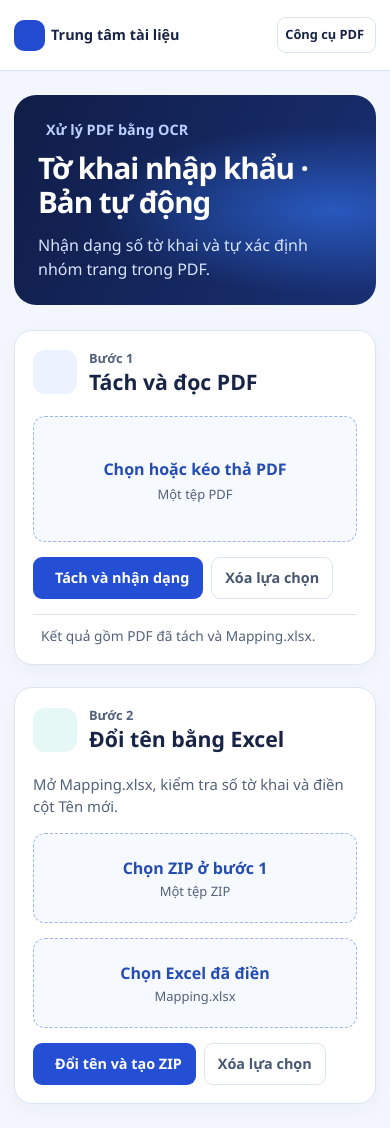
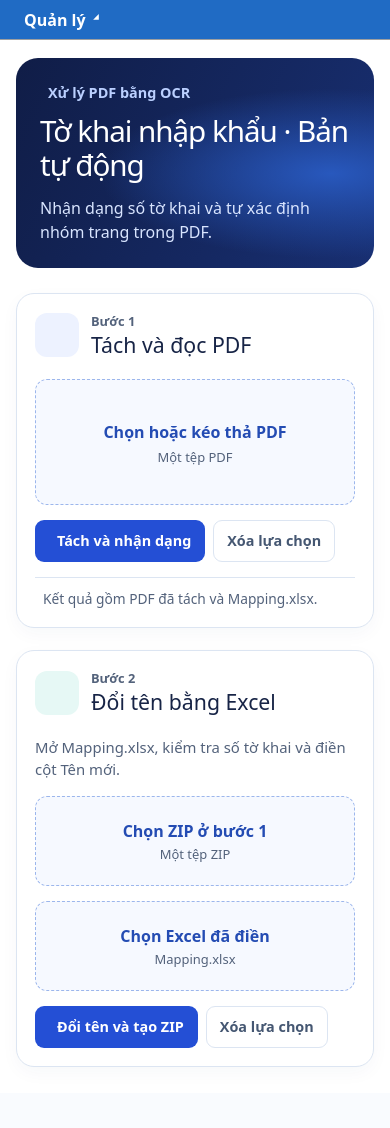
Before and after one commit to NguyenHoangThai0204/C0302_HoangThai, an ASP.NET Core app: page /Pdf/Upload in a window 390 px wide. After the commit the page ends 1067 px from the top, so only its background shows below. Run offline with ASP.NET Core 8, Linux system fonts and the light colour scheme; some libraries are stand-ins or nearby versions; some web fonts are replaced.

Commit message:
Restore shared layout and menu on OCR upload pages

```diff
--- a/C0302_HoangThai/Views/Pdf/Upload.cshtml
+++ b/C0302_HoangThai/Views/Pdf/Upload.cshtml
@@ -1,6 +1,5 @@
 @using C0302_HoangThai.Models
 @{
-    Layout = "_OcrLayout";
     var workspace = new OcrWorkspaceModel(
         "Tờ khai nhập khẩu · Bản tự động",
         "Nhận dạng số tờ khai và tự xác định nhóm trang trong PDF.",
@@ -9,4 +8,14 @@
     ViewData["Title"] = workspace.Title;
 }
 
-<partial name="_OcrWorkspace" model="workspace" />
+@section Styles {
+    <link rel="stylesheet" href="~/dist/css/CSS0302/ocr-workspace.css" asp-append-version="true" />
+}
+
+<div class="ocr-workspace" lang="vi">
+    <partial name="_OcrWorkspace" model="workspace" />
+</div>
+
+@section Scripts {
+    <script type="module" src="~/dist/js/J0302/ocr-workspace.js" asp-append-version="true"></script>
+}
--- a/C0302_HoangThai/Views/Shared/_Layout.cshtml
+++ b/C0302_HoangThai/Views/Shared/_Layout.cshtml
@@ -125,14 +125,14 @@
         <footer class="footer footer-transparent d-print-none pb-2 p-0">
         </footer>
     </div>
-    <script src="/dist/lib/jquery/jquery.min.js"></script>
+    <script src="/dist/lib/Jquery/jquery.min.js"></script>
     <script src="/dist/lib/apexcharts/dist/apexcharts.min.js" defer></script>
     <script src="/dist/lib/tom-select/dist/js/tom-select.base.js" defer asp-append-version="true"></script>
     <script src="/dist/lib/datetimepicker/popper.min.js" defer></script>
     <script src="/dist/lib/datetimepicker/moment.min.js" defer></script>
     <script src="/dist/lib/datetimepicker/moment-with-locales.min.js" defer></script>
     <script src="/dist/lib/datetimepicker/bootstrap-datetimepicker.min.js" defer></script>
-    <script src="/dist/lib/jquery/jquery.inputmask.js" defer></script>
+    <script src="/dist/lib/Jquery/jquery.inputmask.js" defer></script>
     <script src="/dist/lib/popper.js/umd/popper.min.js" defer></script>
     <script src="/dist/lib/bootstrap/dist/js/bootstrap.bundle.min.js" defer></script>
 
--- a/C0302_HoangThai/Views/Shared/_OcrLayout.cshtml
+++ /dev/null
@@ -1,36 +0,0 @@
-<!doctype html>
-<html lang="vi">
-<head>
-    <meta charset="utf-8" />
-    <meta name="viewport" content="width=device-width, initial-scale=1" />
-    <meta name="referrer" content="no-referrer" />
-    <title>@ViewData["Title"] · Trung tâm tài liệu</title>
-    <link rel="stylesheet" href="~/dist/lib/webfont/tabler-icons.css" />
-    <link rel="stylesheet" href="~/dist/css/CSS0302/ocr-workspace.css" asp-append-version="true" />
-</head>
-<body>
-    <header class="workspace-header">
-        <div class="workspace-width workspace-nav">
-            <a class="workspace-brand" asp-controller="Home" asp-action="Index">
-                <span class="brand-icon"><i class="ti ti-files" aria-hidden="true"></i></span>
-                Trung tâm tài liệu
-            </a>
-            <nav aria-label="Các công cụ OCR">
-                <details class="nav-tools">
-                    <summary>Công cụ PDF <i class="ti ti-chevron-down" aria-hidden="true"></i></summary>
-                    <div class="nav-tools-links">
-                        <a asp-controller="PdfV2" asp-action="Upload">Tờ khai nhập khẩu</a>
-                        <a asp-controller="PdfRenamer3Page" asp-action="Upload">Tờ khai xuất khẩu</a>
-                        <a asp-controller="PdfRenamerPDFNSNN" asp-action="Upload">Chứng từ NSNN</a>
-                        <a asp-controller="PdfRenamerPDFCu" asp-action="Upload">Chứng từ POD</a>
-                        <a asp-controller="MergePDF" asp-action="Upload">Gộp PDF</a>
-                    </div>
-                </details>
-            </nav>
-        </div>
-    </header>
-    <main class="workspace-width workspace-main">
-        @RenderBody()
-    </main>
-</body>
-</html>
--- a/C0302_HoangThai/Views/Shared/_OcrWorkspace.cshtml
+++ b/C0302_HoangThai/Views/Shared/_OcrWorkspace.cshtml
@@ -119,4 +119,3 @@
         <button class="workspace-button button-plain" type="button" data-loader-close>Đóng</button>
     </div>
 </dialog>
-<script src="~/dist/js/J0302/ocr-workspace.js" asp-append-version="true" defer></script>
--- a/C0302_HoangThai/wwwroot/dist/css/CSS0302/ocr-workspace.css
+++ b/C0302_HoangThai/wwwroot/dist/css/CSS0302/ocr-workspace.css
@@ -1,110 +1,81 @@
-:root {
-    color-scheme: light;
+.ocr-workspace {
     --ink: #172446;
     --muted: #53627b;
     --line: #dce5f2;
     --brand: #244fd5;
     --surface: #f3f6fc;
-    font-family: "Segoe UI", system-ui, sans-serif;
+    width: min(1120px, calc(100% - 32px));
+    margin-inline: auto;
+    padding-block: clamp(18px, 3vw, 36px);
+    color: var(--ink);
+    line-height: 1.5;
 }
 
-*, *::before, *::after { box-sizing: border-box; }
-[hidden] { display: none !important; }
-body { margin: 0; background: var(--surface); color: var(--ink); line-height: 1.5; }
-a { color: inherit; }
-button, input { font: inherit; }
-button, summary { cursor: pointer; }
-button:disabled { cursor: wait; opacity: .7; }
-:focus-visible { outline: 3px solid #729aff; outline-offset: 3px; }
+.ocr-workspace [hidden] { display: none !important; }
+.ocr-workspace button:disabled { cursor: wait; opacity: .7; }
+.ocr-workspace :focus-visible { outline: 3px solid #729aff; outline-offset: 3px; }
 
-.workspace-width { width: min(1120px, calc(100% - 48px)); margin-inline: auto; }
-.workspace-header { background: #fff; border-bottom: 1px solid var(--line); }
-.workspace-nav { display: flex; justify-content: space-between; align-items: center; min-height: 70px; gap: 12px; }
-.workspace-brand { display: flex; align-items: center; text-decoration: none; font-weight: 700; gap: 10px; }
-.brand-icon { display: grid; place-items: center; width: 36px; height: 36px; border-radius: 10px; background: #234bd0; color: white; font-size: 21px; }
-.nav-tools { position: relative; z-index: 1; }
-.nav-tools summary { display: flex; align-items: center; gap: 8px; background: #fff; border: 1px solid var(--line); border-radius: 9px; padding: 8px 12px; font-size: .9rem; font-weight: 600; list-style: none; }
-.nav-tools summary::-webkit-details-marker { display: none; }
-.nav-tools-links { position: absolute; right: 0; min-width: 190px; margin-top: 8px; padding: 6px; background: #fff; border: 1px solid var(--line); border-radius: 12px; box-shadow: 0 12px 34px #182e5a22; }
-.nav-tools-links a { display: block; padding: 8px 10px; border-radius: 6px; text-decoration: none; font-size: .9rem; }
-.nav-tools-links a:hover { background: var(--surface); }
+.ocr-workspace .workspace-hero { position: relative; overflow: hidden; isolation: isolate; display: flex; align-items: center; justify-content: space-between; gap: 24px; min-height: 225px; padding: clamp(24px, 5vw, 48px); border-radius: 22px; color: #fff; background: radial-gradient(ellipse at 88% 55%, #2858bd 0%, transparent 52%), linear-gradient(115deg, #101d47, #182f72); }
+.ocr-workspace .hero-copy { min-width: 0; }
+.ocr-workspace .hero-category { display: flex; align-items: center; gap: 8px; color: #bbd0ff; font-weight: 650; font-size: .9rem; margin: 0 0 10px; }
+.ocr-workspace .workspace-hero h1 { font-size: clamp(1.85rem, 4.4vw, 3.15rem); line-height: 1.15; letter-spacing: -.035em; margin: 0; }
+.ocr-workspace .hero-description { color: #d9e5ff; max-width: 59ch; margin: 14px 0 0; }
+.ocr-workspace .hero-illustration { position: relative; flex: 0 0 190px; height: 144px; margin-inline: 16px; }
+.ocr-workspace .illustration-back, .ocr-workspace .illustration-page { position: absolute; inset: 9px 45px 7px; border-radius: 13px; }
+.ocr-workspace .illustration-back { background: #7ba5fa33; border: 1px solid #a9c6ff8c; transform: translateX(19px) rotate(14deg); }
+.ocr-workspace .illustration-page { display: grid; align-content: center; gap: 10px; padding: 18px; background: linear-gradient(120deg, #f5f9ff, #c6dbff); box-shadow: 0 17px 35px #0b225b65; transform: rotate(-8deg); }
+.ocr-workspace .illustration-page span { width: 100%; height: 4px; border-radius: 4px; background: #789ad9; }
+.ocr-workspace .illustration-page span:first-child, .ocr-workspace .illustration-page span:last-child { width: 66%; }
+.ocr-workspace .illustration-scan { position: absolute; top: 56%; left: 14px; right: 13px; height: 2px; background: #6decfe; box-shadow: 0 0 13px 4px #70deffb3; }
 
-.workspace-main { padding-block: clamp(24px, 5vw, 52px); }
-.workspace-hero { position: relative; overflow: hidden; isolation: isolate; display: flex; align-items: center; justify-content: space-between; gap: 24px; min-height: 225px; padding: clamp(24px, 5vw, 48px); border-radius: 22px; color: #fff; background: radial-gradient(ellipse at 88% 55%, #2858bd 0%, transparent 52%), linear-gradient(115deg, #101d47, #182f72); }
-.hero-copy { min-width: 0; }
-.hero-category { display: flex; align-items: center; gap: 8px; color: #bbd0ff; font-weight: 650; font-size: .9rem; margin: 0 0 10px; }
-.workspace-hero h1 { font-size: clamp(1.85rem, 4.4vw, 3.15rem); line-height: 1.15; letter-spacing: -.035em; margin: 0; }
-.hero-description { color: #d9e5ff; max-width: 59ch; margin: 14px 0 0; }
-.hero-illustration { position: relative; flex: 0 0 190px; height: 144px; margin-inline: 16px; }
-.illustration-back, .illustration-page { position: absolute; inset: 9px 45px 7px; border-radius: 13px; }
-.illustration-back { background: #7ba5fa33; border: 1px solid #a9c6ff8c; transform: translateX(19px) rotate(14deg); }
-.illustration-page { display: grid; align-content: center; gap: 10px; padding: 18px; background: linear-gradient(120deg, #f5f9ff, #c6dbff); box-shadow: 0 17px 35px #0b225b65; transform: rotate(-8deg); }
-.illustration-page span { width: 100%; height: 4px; border-radius: 4px; background: #789ad9; }
-.illustration-page span:first-child, .illustration-page span:last-child { width: 66%; }
-.illustration-scan { position: absolute; top: 56%; left: 14px; right: 13px; height: 2px; background: #6decfe; box-shadow: 0 0 13px 4px #70deffb3; }
+.ocr-workspace .workspace-grid { display: grid; grid-template-columns: repeat(2, minmax(0, 1fr)); gap: 22px; align-items: start; margin-top: 25px; }
+.ocr-workspace .workspace-card { background: #fff; border: 1px solid var(--line); border-radius: 18px; padding: clamp(18px, 3vw, 28px); box-shadow: 0 6px 18px #25416c09; }
+.ocr-workspace .workspace-card-heading { display: flex; align-items: center; gap: 12px; }
+.ocr-workspace .card-icon { display: grid; place-items: center; width: 44px; height: 44px; border-radius: 12px; font-size: 23px; color: #204bc5; background: #edf2ff; flex: 0 0 auto; }
+.ocr-workspace .card-icon-rename { color: #056c63; background: #e6f8f5; }
+.ocr-workspace .step-label { color: var(--muted); font-weight: 650; font-size: .8rem; margin: 0; }
+.ocr-workspace .workspace-card h2, .ocr-workspace .workspace-dialog h2 { margin: 0; font-size: 1.33rem; line-height: 1.3; }
+.ocr-workspace .workspace-form { display: grid; gap: 15px; margin-top: 20px; }
+.ocr-workspace .rename-instructions { margin: 0; color: var(--muted); font-size: .93rem; }
+.ocr-workspace .file-zone { position: relative; display: grid; justify-items: center; align-content: center; gap: 4px; min-height: 126px; padding: 14px; color: #244cb3; background: #f6f9ff; border: 1px dashed #9cb6ec; border-radius: 12px; text-align: center; overflow-wrap: anywhere; }
+.ocr-workspace .file-zone-compact { min-height: 90px; gap: 2px; }
+.ocr-workspace .file-zone:hover, .ocr-workspace .file-zone:focus-within, .ocr-workspace .file-zone.is-dragging { background: #eef4ff; border-color: var(--brand); }
+.ocr-workspace .file-zone:focus-within { outline: 3px solid #729aff; outline-offset: 2px; }
+.ocr-workspace .file-zone input { position: absolute; inset: 0; width: 100%; height: 100%; opacity: 0; cursor: pointer; }
+.ocr-workspace .file-zone .ti { font-size: 1.45rem; }
+.ocr-workspace .file-label { font-weight: 650; }
+.ocr-workspace .file-help { color: var(--muted); font-size: .81rem; max-width: 100%; }
+.ocr-workspace .field { display: grid; gap: 5px; margin: 0; min-width: 0; }
+.ocr-workspace fieldset.field { border: 0; padding: 0; }
+.ocr-workspace .field > label, .ocr-workspace .field legend { font-size: .91rem; font-weight: 650; }
+.ocr-workspace .field input[type=text], .ocr-workspace .field input[type=number] { width: 100%; padding: 9px 11px; background: #fff; color: var(--ink); border: 1px solid #cbd8ea; border-radius: 8px; }
+.ocr-workspace .field small { color: var(--muted); }
+.ocr-workspace .radio-options { display: flex; flex-wrap: wrap; gap: 6px 15px; font-size: .88rem; }
+.ocr-workspace .radio-options label { display: flex; align-items: center; gap: 5px; }
+.ocr-workspace .radio-options input { accent-color: var(--brand); margin: 0; }
+.ocr-workspace .form-actions, .ocr-workspace .loader-actions { display: flex; flex-wrap: wrap; gap: 8px; }
+.ocr-workspace .workspace-button { display: inline-flex; align-items: center; justify-content: center; gap: 8px; border: 1px solid transparent; border-radius: 9px; padding: 9px 13px; min-height: 42px; font-weight: 650; font-size: .9rem; text-decoration: none; }
+.ocr-workspace .workspace-button .ti { font-size: 1.08rem; }
+.ocr-workspace .button-primary { background: var(--brand); color: #fff; }
+.ocr-workspace .button-primary:hover { background: #193aac; color: #fff; }
+.ocr-workspace .button-plain { color: #455772; background: #fff; border-color: var(--line); }
+.ocr-workspace .button-plain:hover { background: var(--surface); }
+.ocr-workspace .workspace-result { display: flex; align-items: center; gap: 8px; margin: 0; padding-top: 11px; border-top: 1px solid var(--line); color: var(--muted); font-size: .86rem; }
+.ocr-workspace .workspace-result .ti { font-size: 1.05rem; }
 
-.workspace-grid { display: grid; grid-template-columns: repeat(2, minmax(0, 1fr)); gap: 22px; align-items: start; margin-top: 25px; }
-.workspace-card { background: #fff; border: 1px solid var(--line); border-radius: 18px; padding: clamp(18px, 3vw, 28px); box-shadow: 0 6px 18px #25416c09; }
-.tool-section { margin-top: 27px; }
-.tool-section h2 { margin: 0 0 12px; font-size: 1.3rem; }
-.tool-grid { display: grid; grid-template-columns: repeat(2, minmax(0, 1fr)); gap: 14px; }
-.tool-link { display: grid; grid-template-columns: auto 1fr auto; gap: 12px; align-items: center; padding: 17px; text-decoration: none; }
-.tool-link:hover { border-color: #9cb6ec; }
-.tool-description { display: block; color: var(--muted); font-size: .86rem; margin-top: 2px; }
-.tool-link > .ti { color: var(--brand); }
-.workspace-card-heading { display: flex; align-items: center; gap: 12px; }
-.card-icon { display: grid; place-items: center; width: 44px; height: 44px; border-radius: 12px; font-size: 23px; color: #204bc5; background: #edf2ff; flex: 0 0 auto; }
-.card-icon-rename { color: #056c63; background: #e6f8f5; }
-.step-label { color: var(--muted); font-weight: 650; font-size: .8rem; margin: 0; }
-.workspace-card h2, .workspace-dialog h2 { margin: 0; font-size: 1.33rem; line-height: 1.3; }
-.workspace-form { display: grid; gap: 15px; margin-top: 20px; }
-.rename-instructions { margin: 0; color: var(--muted); font-size: .93rem; }
-.file-zone { position: relative; display: grid; justify-items: center; align-content: center; gap: 4px; min-height: 126px; padding: 14px; color: #244cb3; background: #f6f9ff; border: 1px dashed #9cb6ec; border-radius: 12px; text-align: center; overflow-wrap: anywhere; }
-.file-zone-compact { min-height: 90px; gap: 2px; }
-.file-zone:hover, .file-zone:focus-within, .file-zone.is-dragging { background: #eef4ff; border-color: var(--brand); }
-.file-zone:focus-within { outline: 3px solid #729aff; outline-offset: 2px; }
-.file-zone input { position: absolute; inset: 0; width: 100%; height: 100%; opacity: 0; cursor: pointer; }
-.file-zone .ti { font-size: 1.45rem; }
-.file-label { font-weight: 650; }
-.file-help { color: var(--muted); font-size: .81rem; max-width: 100%; }
-.field { display: grid; gap: 5px; margin: 0; min-width: 0; }
-fieldset.field { border: 0; padding: 0; }
-.field > label, .field legend { font-size: .91rem; font-weight: 650; }
-.field input[type=text], .field input[type=number] { width: 100%; padding: 9px 11px; background: #fff; color: var(--ink); border: 1px solid #cbd8ea; border-radius: 8px; }
-.field small { color: var(--muted); }
-.radio-options { display: flex; flex-wrap: wrap; gap: 6px 15px; font-size: .88rem; }
-.radio-options label { display: flex; align-items: center; gap: 5px; }
-.radio-options input { accent-color: var(--brand); margin: 0; }
-.form-actions, .loader-actions { display: flex; flex-wrap: wrap; gap: 8px; }
-.workspace-button { display: inline-flex; align-items: center; justify-content: center; gap: 8px; border: 1px solid transparent; border-radius: 9px; padding: 9px 13px; min-height: 42px; font-weight: 650; font-size: .9rem; text-decoration: none; }
-.workspace-button .ti { font-size: 1.08rem; }
-.button-primary { background: var(--brand); color: #fff; }
-.button-primary:hover { background: #193aac; }
-.button-plain { color: #455772; background: #fff; border-color: var(--line); }
-.button-plain:hover { background: var(--surface); }
-.workspace-result { display: flex; align-items: center; gap: 8px; margin: 0; padding-top: 11px; border-top: 1px solid var(--line); color: var(--muted); font-size: .86rem; }
-.workspace-result .ti { font-size: 1.05rem; }
-
-.workspace-dialog { width: min(414px, calc(100% - 32px)); margin: auto; padding: 30px 22px; border: 1px solid var(--line); border-radius: 20px; text-align: center; color: var(--ink); box-shadow: 0 22px 70px #101d4644; }
-.workspace-dialog::backdrop { background: #0d1b3e99; }
-.loader-ring { --progress: 0%; display: grid; place-items: center; position: relative; isolation: isolate; width: 104px; height: 104px; border-radius: 50%; background: conic-gradient(var(--brand) var(--progress), #e4ecfb 0); margin: 0 auto 19px; color: var(--brand); font-weight: 750; font-size: 1.45rem; font-variant-numeric: tabular-nums; }
-.loader-ring::before { content: ""; position: absolute; inset: 9px; background: #fff; border-radius: 50%; z-index: -1; }
-.workspace-dialog[data-state=failed] .loader-ring { --brand: #bd3748; }
-.workspace-dialog[data-state=completed] .loader-ring { --brand: #087568; }
-.loader-message { margin: 8px 0 0; color: var(--muted); }
-.loader-units { color: var(--muted); font-size: .86rem; margin: 5px 0 0; font-variant-numeric: tabular-nums; }
-.loader-units:empty { display: none; }
-.loader-actions { justify-content: center; margin-top: 20px; }
+.ocr-workspace .workspace-dialog { width: min(414px, calc(100% - 32px)); margin: auto; padding: 30px 22px; border: 1px solid var(--line); border-radius: 20px; text-align: center; color: var(--ink); box-shadow: 0 22px 70px #101d4644; }
+.ocr-workspace .workspace-dialog::backdrop { background: #0d1b3e99; }
+.ocr-workspace .loader-ring { --progress: 0%; display: grid; place-items: center; position: relative; isolation: isolate; width: 104px; height: 104px; border-radius: 50%; background: conic-gradient(var(--brand) var(--progress), #e4ecfb 0); margin: 0 auto 19px; color: var(--brand); font-weight: 750; font-size: 1.45rem; font-variant-numeric: tabular-nums; }
+.ocr-workspace .loader-ring::before { content: ""; position: absolute; inset: 9px; background: #fff; border-radius: 50%; z-index: -1; }
+.ocr-workspace .workspace-dialog[data-state=failed] .loader-ring { --brand: #bd3748; }
+.ocr-workspace .workspace-dialog[data-state=completed] .loader-ring { --brand: #087568; }
+.ocr-workspace .loader-message { margin: 8px 0 0; color: var(--muted); }
+.ocr-workspace .loader-units { color: var(--muted); font-size: .86rem; margin: 5px 0 0; font-variant-numeric: tabular-nums; }
+.ocr-workspace .loader-units:empty { display: none; }
+.ocr-workspace .loader-actions { justify-content: center; margin-top: 20px; }
 
 @media (max-width: 700px) {
-    .workspace-grid, .tool-grid { grid-template-columns: 1fr; }
-    .hero-illustration { display: none; }
-    .workspace-hero { min-height: 0; }
+    .ocr-workspace .workspace-grid { grid-template-columns: 1fr; }
+    .ocr-workspace .hero-illustration { display: none; }
+    .ocr-workspace .workspace-hero { min-height: 0; }
 }
-
-@media (max-width: 420px) {
-    .workspace-width { width: calc(100% - 28px); }
-    .workspace-brand { font-size: .9rem; gap: 6px; }
-    .brand-icon { width: 31px; height: 31px; }
-    .nav-tools summary { padding: 7px; font-size: .8rem; gap: 4px; }
-}
```
Also changed, not shown: C0302_HoangThai/Views/Home/Index.cshtml (+5 -47 lines), C0302_HoangThai/Views/PdfRenamer3Page/Upload.cshtml (+11 -2 lines), C0302_HoangThai/Views/PdfRenamerPDFCu/Upload.cshtml (+11 -2 lines), C0302_HoangThai/Views/PdfRenamerPDFNSNN/Upload.cshtml (+11 -2 lines), C0302_HoangThai/Views/PdfV2/Upload.cshtml (+11 -2 lines), 1 other file.
